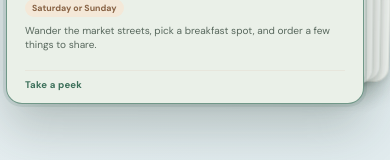
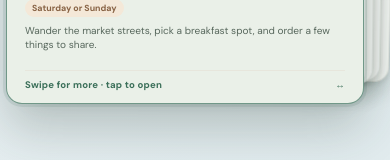
Before and after one commit to ubicilembusaparua/itineraries-website, a React (Vite) app: page / in a window 390 px wide. Shown: the part 635-795 px from the top of the page. Built offline with nearby package versions, Linux system fonts and the light colour scheme.

Commit message:
Add swipe cue to phone itinerary cards

```diff
--- a/src/App.css
+++ b/src/App.css
@@ -138,6 +138,7 @@ button:focus-visible, a:focus-visible {
 
 .card-preview { display: -webkit-box; overflow: hidden; margin-top: 9px; color: #58685d; font-size: .65rem; line-height: 1.38; -webkit-box-orient: vertical; -webkit-line-clamp: 2; }
 .card-open-hint { display: flex; width: 100%; justify-content: space-between; margin-top: auto; padding-top: 7px; border-top: 1px solid #e7e6dc; color: #3b6f59; font-size: .6rem; font-weight: 700; letter-spacing: .02em; }
+.card-open-hint-mobile, .card-open-hint-arrow { display: none; }
 
 .button {
   display: inline-flex;
@@ -236,6 +237,8 @@ button:focus-visible, a:focus-visible {
   .fan.is-compact { display: grid; height: 390px; overflow: visible; margin: 0 -1rem; padding: .5rem 1rem 1.2rem; touch-action: pan-y; }
   .fan.is-compact .travel-card { position: relative; top: auto; left: auto; grid-area: 1 / 1; align-self: start; justify-self: center; width: min(78vw, 300px); height: 365px; margin: .6rem auto 0; border-radius: 16px; }
   .travel-card.is-active { border-color: #3d7059; background: #eaf0e8; }
+  .card-open-hint-desktop { display: none; }
+  .card-open-hint-mobile, .card-open-hint-arrow { display: inline; }
 }
 
 @media (max-width: 560px) {
--- a/src/App.jsx
+++ b/src/App.jsx
@@ -75,7 +75,11 @@ function ItineraryCard({ itinerary, index, active, selected, reducedMotion, comp
         </span>
         {itinerary.availability && <span className="card-availability">{itinerary.availability}</span>}
         <span className="card-preview">{itinerary.stops[0]?.activity}</span>
-        <span className="card-open-hint">Take a peek</span>
+        <span className="card-open-hint">
+          <span className="card-open-hint-desktop">Take a peek</span>
+          <span className="card-open-hint-mobile">Swipe for more · tap to open</span>
+          <span className="card-open-hint-arrow" aria-hidden="true">↔</span>
+        </span>
       </span>
     </motion.button>
   )
```
